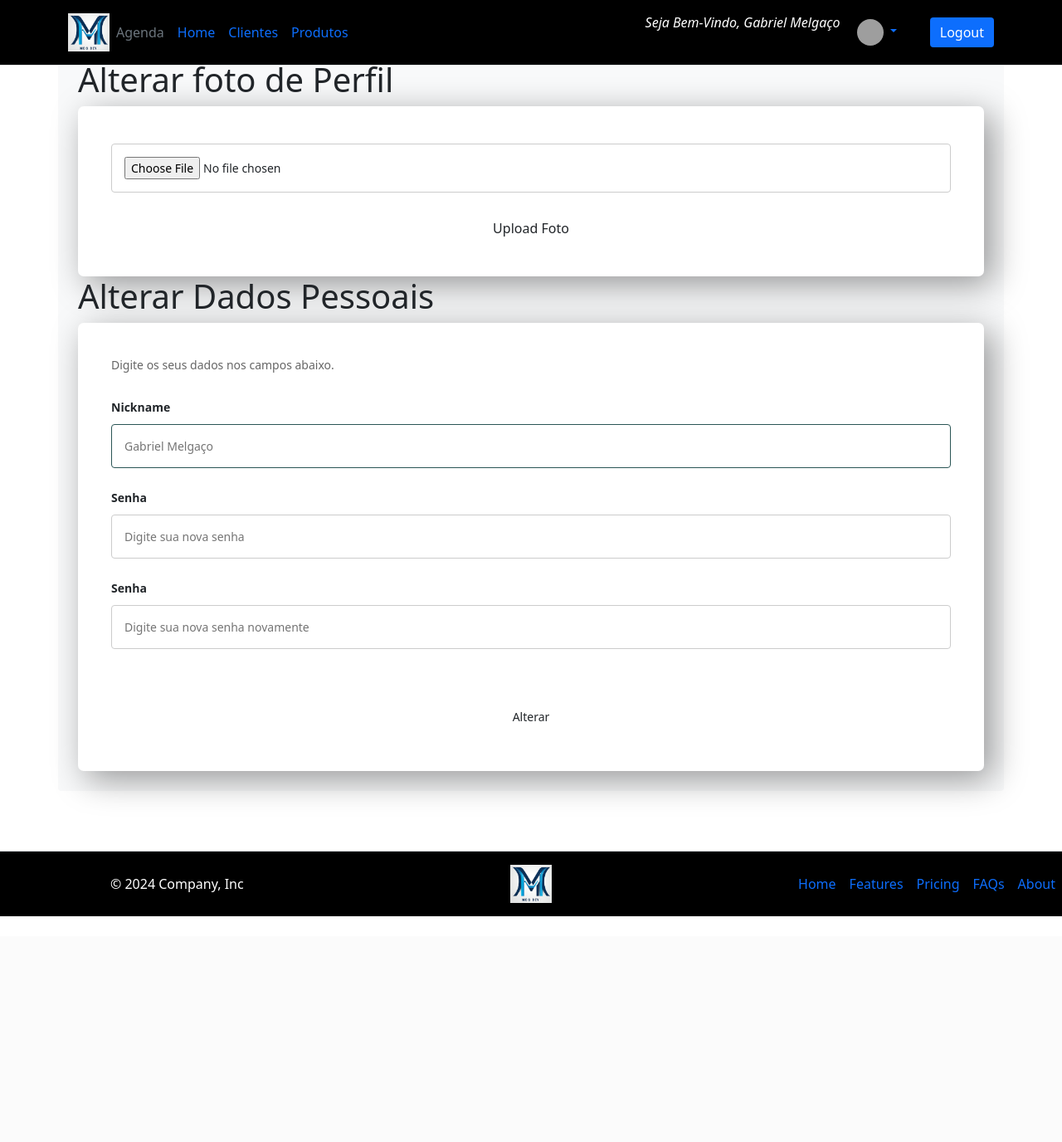
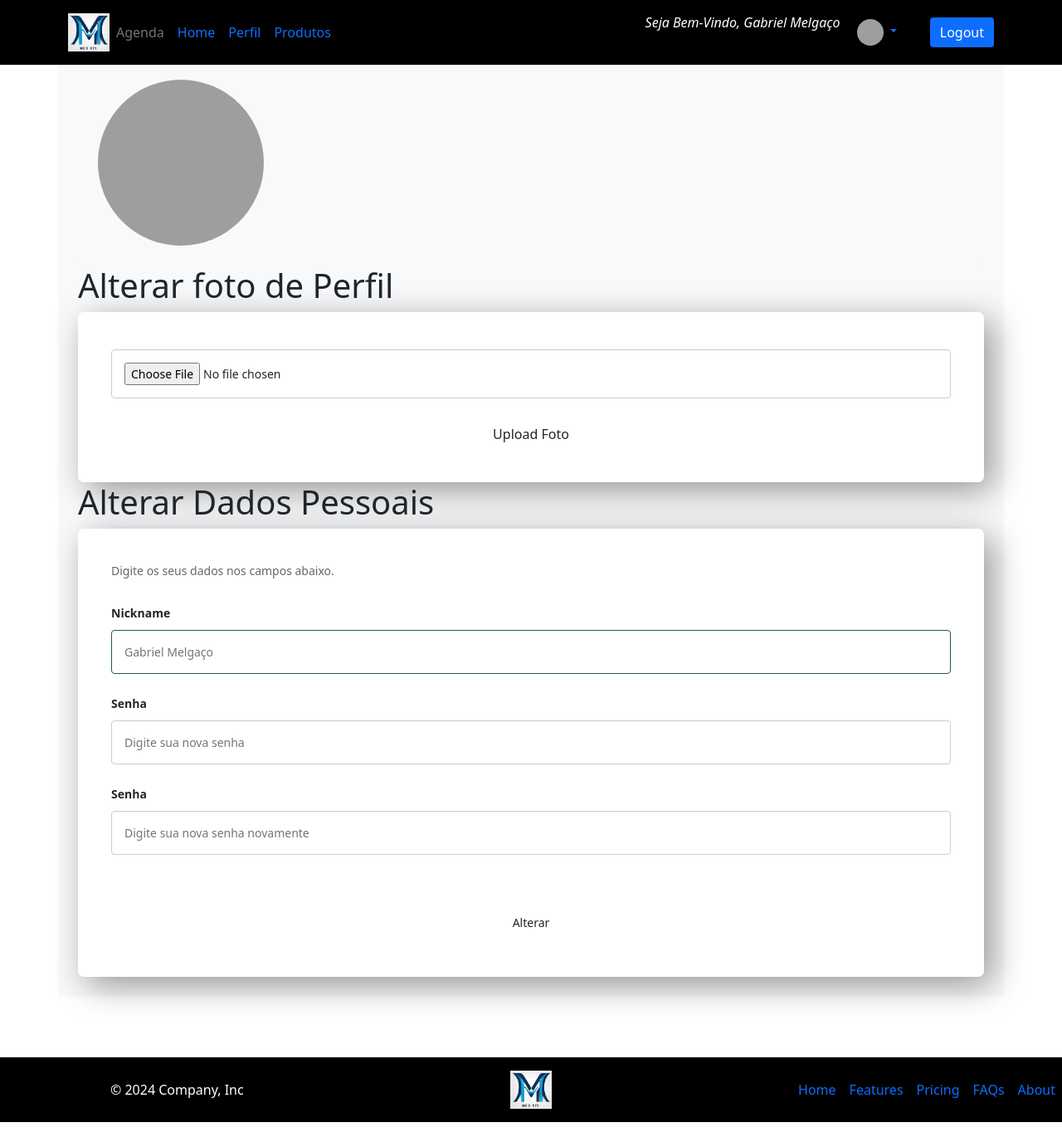
Before and after one commit to gabriel-melgaco/gabriel-melgaco.github.io, a Flask app: page /settings in a window 1280 px wide. Shown: the whole page at 83% size. Before the commit the page ends 1104 px from the top, so only its background shows below. Run offline with Flask 2, Linux system fonts and the light colour scheme; a user stored in the database is signed in; some libraries are stand-ins or nearby versions; grey boxes are pictures that could not be loaded.

```diff
--- a/main.py
+++ b/main.py
@@ -129,7 +129,7 @@ def ratelimit_handler(e):
 @login_required
 def protected():
     # Buscar todas as postagens
-    postagens = postagem.select()
+    postagens = postagem.select().order_by(postagem.id.desc())
 
     # Preparar as postagens com a foto atual do criador
     postagens_data = []
--- a/templates/header.html
+++ b/templates/header.html
@@ -1,15 +1,13 @@
-<!DOCTYPE html>
-<html lang="pt-BR">
-<head>
-    <meta charset="UTF-8">
-    <meta name="viewport" content="width=device-width, initial-scale=1.0">
 <link rel="stylesheet" type="text/css" href="{{ url_for('static', filename='css/header.css') }}">
 <!-- Inclua o CSS do Bootstrap no <head> -->
 <link href="https://stackpath.bootstrapcdn.com/bootstrap/5.0.2/css/bootstrap.min.css" rel="stylesheet">
-    <title>Document</title>
+
+<!-- Inclua o JavaScript do Bootstrap antes do fechamento da tag </body> -->
+<script src="https://stackpath.bootstrapcdn.com/bootstrap/5.0.2/js/bootstrap.bundle.min.js"></script>
+
 </head>
     <body>
-    <header class="fixed-header p-3 mb-3 border-bottom">
+    <header class="p-3 mb-3 border-bottom">
     <div class="container">
       <div class="d-flex flex-wrap align-items-center justify-content-center justify-content-lg-start">
         <a href="/" class="d-flex align-items-center mb-2 mb-lg-0 link-body-emphasis text-decoration-none">
@@ -19,10 +17,9 @@
         <ul class="nav col-12 col-lg-auto me-lg-auto mb-2 justify-content-center mb-md-0">
           <li><a href="/agenda" class="nav-link px-2 link-secondary">Agenda</a></li>
           <li><a href="/protected" class="nav-link px-2 link-body-emphasis">Home</a></li>
-                    <li><a href="#" class="nav-link px-2 link-body-emphasis">Clientes</a></li>
+          <li><a href="/settings" class="nav-link px-2 link-body-emphasis">Perfil</a></li>
           <li><a href="#" class="nav-link px-2 link-body-emphasis">Produtos</a></li>
         </ul>
-
           <div class="bem-vindo">
               <p class="fst-italic lh-1 mb-4">Seja Bem-Vindo, {{ user.nome }}</p>
           </div>
@@ -37,17 +34,9 @@
             <li><a class="dropdown-item" href="#">Perfil</a></li>
           </ul>
         </div>
-
           <form action="{{ url_for('logout') }}" method="POST" id="contactForm" data-sb-form-api-token="API_TOKEN">
-                    <div class="col-auto">
-                        <button class="btn btn-primary" id="submitButton" type="submit">Logout</button>
-                    </div>
+              <div class="col-auto"><button class="btn btn-primary" id="submitButton" type="submit">Logout</button></div>
           </form>
       </div>
     </div>
   </header>
-
-    <!-- Inclua o JavaScript do Bootstrap antes do fechamento da tag </body> -->
-    <script src="https://stackpath.bootstrapcdn.com/bootstrap/5.0.2/js/bootstrap.bundle.min.js"></script>
-</body>
-</html>
--- a/templates/settings.html
+++ b/templates/settings.html
@@ -11,6 +11,9 @@
   <body>
   {% include 'header.html' %}
   <div class="container my-5 p-4 bg-light rounded">
+      <div class="p-4 bg-light rounded">
+          <img src="{{ foto_data_url }}" alt="mdo" width="200" height="200" class="rounded-circle">
+      </div>
     <h1>Alterar foto de Perfil </h1>
     <form action="{{ url_for('upload_foto') }}" method="POST" enctype="multipart/form-data" class="formLogin">
     <input type="file" name="file" accept=".jpeg, .jpg, .png" required>
```
Also changed, not shown: emailsenha.db. Lines whose indentation alone changed are shown as unchanged.
